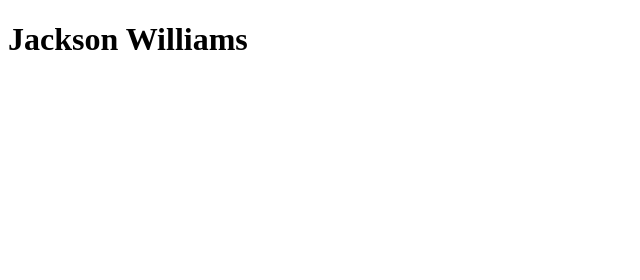
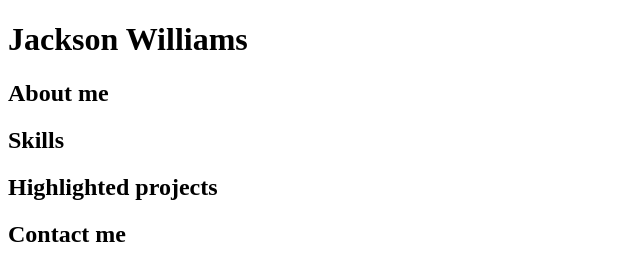
Before and after one commit to CSE-Jackson/CSE-Jackson.github.io, a plain HTML site: page index.html in a window 1280 px wide. Shown: the whole page, without its empty margins (0-640 px from the left). Drawn offline with Linux system fonts and the light colour scheme.

Commit message:
Add files via upload

```diff
--- a/index.html
+++ b/index.html
@@ -2,8 +2,21 @@
 <html>
     <head>
         <title>CSCE 190: Jackson Williams</title>
+        <link rel="stylesheet" href="" />
     </head>
-    <body>
-        <h1>Jackson Williams</h1>
+<body>
+    <h1>Jackson Williams</h1>
+
+    <h2>About me</h2>
+    <div class="about"></div>
+
+    <h2>Skills</h2>
+    <div class="skills"></div>
+
+    <h2>Highlighted projects</h2>
+    <div class="projects"></div>
+
+    <h2>Contact me</h2>
+    <div class="contact"></div>
     </body>
-</html>
+    </html>
```
